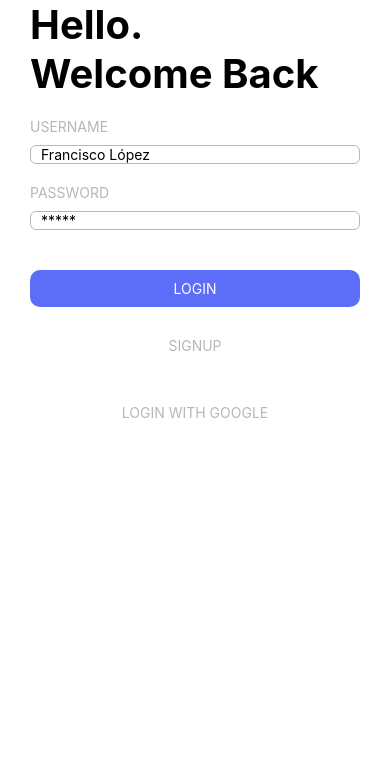
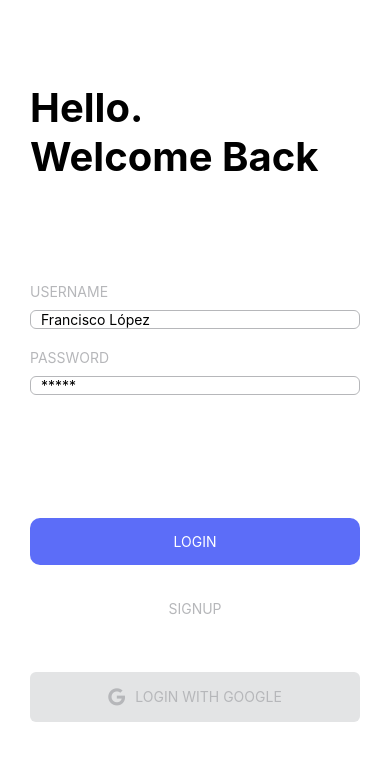
Before and after one commit to BC-MAR-21-RN/kata-05-reservacion-vuelo-equipo-02-k05-reservacion-vuelo, a React Native app in the folder reservacionVuelo/: screen / in a window 390 px wide. Shown: the top 760 px of the page. Built offline with nearby package versions, Linux system fonts and the light colour scheme.

Commit message:
minor design changes

```diff
--- a/reservacionVuelo/Screens/Login.js
+++ b/reservacionVuelo/Screens/Login.js
@@ -5,7 +5,9 @@ import {
   TextInput,
   StyleSheet,
   TouchableOpacity,
+  Dimensions,
 } from 'react-native';
+import Icon from 'react-native-vector-icons/FontAwesome';
 
 export class Login extends Component {
   constructor(props) {
@@ -32,18 +34,23 @@ export class Login extends Component {
         <View>
           <TouchableOpacity
             accessibilityLabel="Submit login information"
-            style={styles.button}>
-            <Text style={styles.buttonText}>LOGIN</Text>
+            style={styles.filledButton}>
+            <Text style={styles.filledButtonText}>LOGIN</Text>
           </TouchableOpacity>
           <TouchableOpacity
-            accessibilityLabel="Submit login information"
+            accessibilityLabel="Go to submit form"
             style={styles.emptyButton}>
             <Text style={styles.emptyButtonText}>SIGNUP</Text>
           </TouchableOpacity>
           <TouchableOpacity
-            accessibilityLabel="Submit login information"
-            style={styles.loginOption}>
-            <Text style={styles.emptyButtonText}>LOGIN WITH GOOGLE</Text>
+            accessibilityLabel="Alternative google login"
+            style={styles.loginGoogle}>
+            <View style={styles.buttonWithIcon}>
+              <View style={styles.iconSpace}>
+                <Icon name="google" size={20} color="#b6b7ba" />
+              </View>
+              <Text style={styles.emptyButtonText}>LOGIN WITH GOOGLE</Text>
+            </View>
           </TouchableOpacity>
         </View>
       </View>
@@ -53,7 +60,7 @@ export class Login extends Component {
 
 const styles = StyleSheet.create({
   container: {
-    height: '100%',
+    height: Dimensions.get('window').height,
     justifyContent: 'space-evenly',
     paddingLeft: 30,
     paddingRight: 30,
@@ -73,28 +80,42 @@ const styles = StyleSheet.create({
     paddingLeft: 10,
     borderRadius: 6,
   },
-  button: {
+  filledButton: {
     borderRadius: 10,
     backgroundColor: '#5c6df8',
     alignItems: 'center',
-    padding: 10,
+    padding: 15,
     marginBottom: 20,
     marginTop: 40,
   },
-  buttonText: {
+  filledButtonText: {
     color: '#ffff',
   },
   emptyButton: {
     borderRadius: 10,
     alignItems: 'center',
-    padding: 10,
+    padding: 15,
   },
   emptyButtonText: {
     color: '#b6b7ba',
   },
-  loginOption: {
-    paddingTop: 40,
-    paddingBottom: 40,
+  loginGoogle: {
+    height: 50,
+    width: '100%',
+    marginTop: 40,
+    marginBottom: 40,
     alignItems: 'center',
+    textAlign: 'center',
+    backgroundColor: '#e3e4e5',
+    borderRadius: 6,
+  },
+  iconSpace: {
+    paddingRight: 10,
+  },
+  buttonWithIcon: {
+    flex: 1,
+    flexDirection: 'row',
+    alignItems: 'center',
+    justifyContent: 'center',
   },
 });
```
